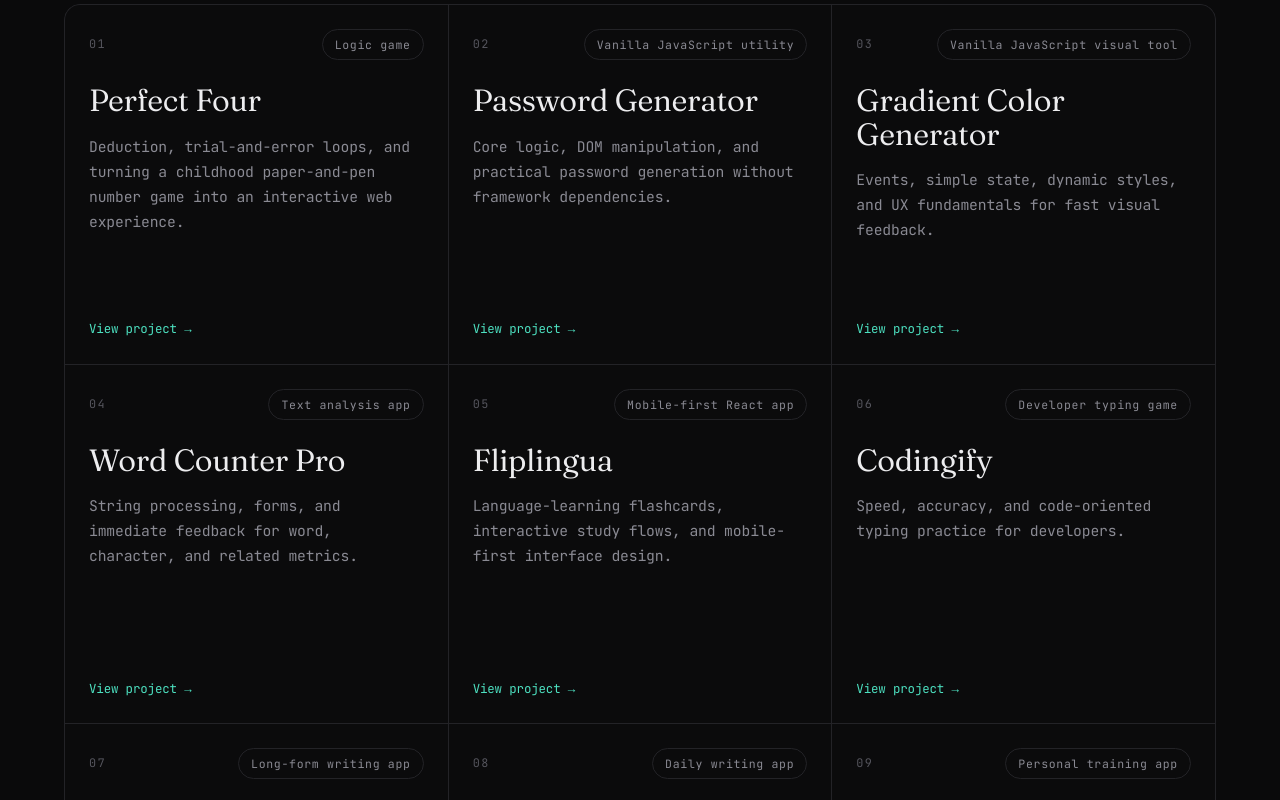
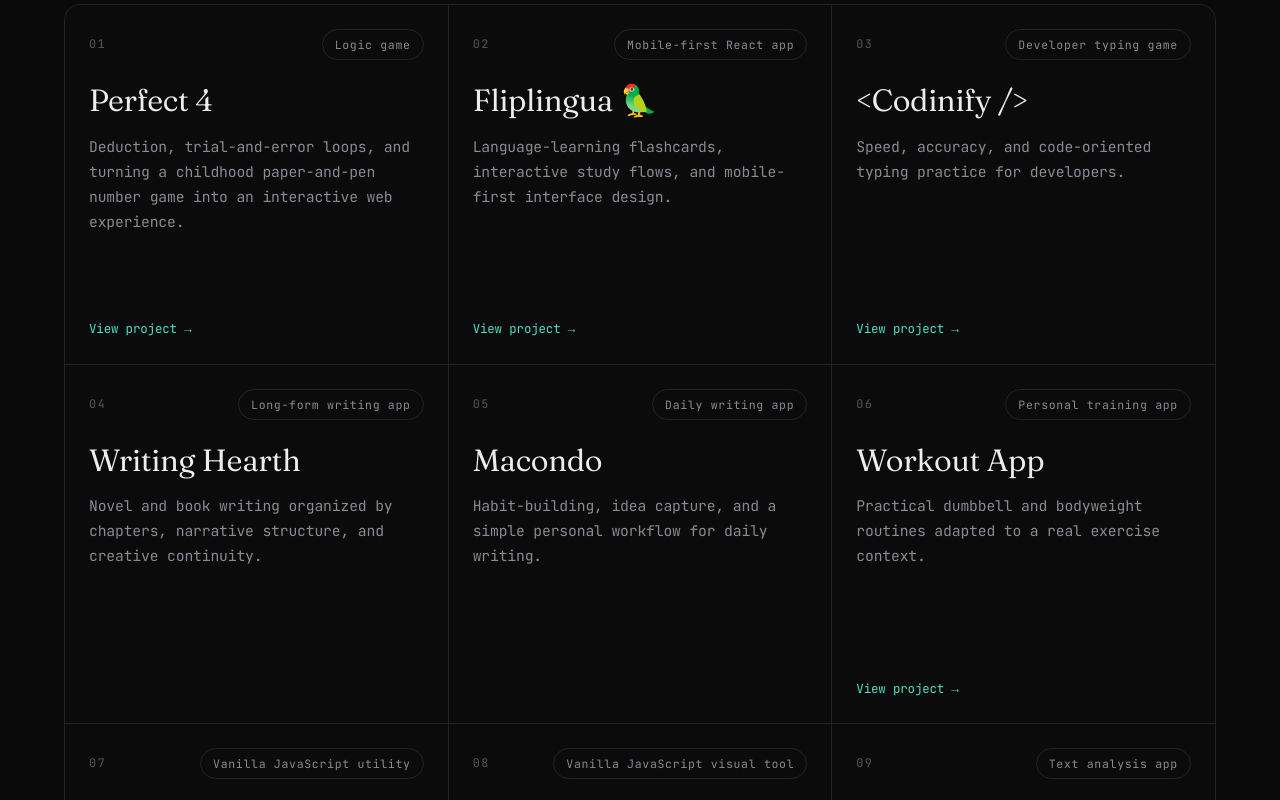
Before and after one commit to Pilag6/pila.dev, a React (Vite) app: page / in a window 1280 px wide. Shown: the part 4800-5600 px from the top of the page. Built offline with nearby package versions, Linux system fonts and the light colour scheme.

Commit message:
fix: Update jsconfig paths for better module resolution; refactor siteData structure for improved readability and consistency

```diff
--- a/jsconfig.json
+++ b/jsconfig.json
@@ -1,8 +1,7 @@
 {
     "compilerOptions": {
-        "baseUrl": "./",
         "paths": {
-            "@*": ["src/*"]
+            "@*": ["./src/*"]
         }
     }
 }
--- a/src/redesign/siteData.js
+++ b/src/redesign/siteData.js
@@ -17,7 +17,7 @@ export const profile = {
   linkedin: "https://www.linkedin.com/in/pila-gonzalez",
   linkedinLabel: "in/pila-gonzalez",
   // brands worth name-dropping, most recognisable first
-    previously: ["Skyscanner", "Konvo GmbH", "Cileria GmbH"],
+  previously: ["Skyscanner", "Konvo GmbH", "Cileria GmbH"]
 };
 
 export const capabilities = [
@@ -25,93 +25,119 @@ export const capabilities = [
     id: "architecture",
     title: "Frontend Architecture",
     body: "Taking products from concept to production with structures that stay flexible as they scale.",
-        items: ["Vue", "Nuxt", "React", "Next.js", "TypeScript", "Migrations"],
+    items: ["Vue", "Nuxt", "React", "Next.js", "TypeScript", "Migrations"]
   },
   {
     id: "design-systems",
     title: "Design Systems",
     body: "Company-wide systems of reusable components and consistent UI standards teams build on for years.",
-        items: ["Design tokens", "Component APIs", "Tailwind CSS", "Figma", "Theming"],
+    items: [
+      "Design tokens",
+      "Component APIs",
+      "Tailwind CSS",
+      "Figma",
+      "Theming"
+    ]
   },
   {
     id: "performance",
     title: "Performance",
     body: "Measurable speed wins · 25–30% load-time reductions through lean, deliberate frontend work.",
-        items: ["Core Web Vitals", "Bundle analysis", "Code-splitting", "Vite", "Profiling"],
+    items: [
+      "Core Web Vitals",
+      "Bundle analysis",
+      "Code-splitting",
+      "Vite",
+      "Profiling"
+    ]
   },
   {
     id: "fullstack",
     title: "Full-Stack Range",
     body: "Comfortable across the stack when the product needs it · APIs, data and delivery, not just the view.",
-        items: ["Node.js", "PostgreSQL", "REST", "gRPC", "Vercel", "Cloudflare"],
+    items: ["Node.js", "PostgreSQL", "REST", "gRPC", "Vercel", "Cloudflare"]
   },
   {
     id: "ux",
     title: "Product & UX",
     body: "Design background and user research that turn ambiguous ideas into user-focused, shippable products.",
-        items: ["Prototyping", "User research", "Figma", "Accessibility", "Microinteractions"],
+    items: [
+      "Prototyping",
+      "User research",
+      "Figma",
+      "Accessibility",
+      "Microinteractions"
+    ]
   },
   {
     id: "ai",
     title: "AI Integration",
     body: "Bringing LLMs into real products · retrieval, embeddings and assistants that actually help users.",
-        items: ["RAG systems", "Embeddings", "LLM integration", "Vector search"],
-    },
+    items: ["RAG systems", "Embeddings", "LLM integration", "Vector search"]
+  }
 ];
 
 export const sideProjects = [
   {
-        title: "Perfect Four",
+    title: "Perfect 4",
     type: "Logic game",
     url: "https://perfect-4.netlify.app/",
-        focus: "Deduction, trial-and-error loops, and turning a childhood paper-and-pen number game into an interactive web experience.",
+    focus:
+      "Deduction, trial-and-error loops, and turning a childhood paper-and-pen number game into an interactive web experience."
+  },
+  {
+    title: "Fliplingua 🦜",
+    type: "Mobile-first React app",
+    url: "https://fliplingua.com/",
+    focus:
+      "Language-learning flashcards, interactive study flows, and mobile-first interface design."
+  },
+  {
+    title: "<Codinify />",
+    type: "Developer typing game",
+    url: "https://codinify.vercel.app/",
+    focus: "Speed, accuracy, and code-oriented typing practice for developers."
+  },
+  {
+    title: "Writing Hearth",
+    type: "Long-form writing app",
+    focus:
+      "Novel and book writing organized by chapters, narrative structure, and creative continuity."
+  },
+  {
+    title: "Macondo",
+    type: "Daily writing app",
+    focus:
+      "Habit-building, idea capture, and a simple personal workflow for daily writing."
+  },
+  {
+    title: "Workout App",
+    type: "Personal training app",
+    url: "https://pila-workout.vercel.app/",
+    focus:
+      "Practical dumbbell and bodyweight routines adapted to a real exercise context."
   },
   {
     title: "Password Generator",
     type: "Vanilla JavaScript utility",
     url: "https://the-projects-js.netlify.app/03-passgen/",
-        focus: "Core logic, DOM manipulation, and practical password generation without framework dependencies.",
+    focus:
+      "Core logic, DOM manipulation, and practical password generation without framework dependencies."
   },
   {
     title: "Gradient Color Generator",
     type: "Vanilla JavaScript visual tool",
     url: "https://the-projects-js.netlify.app/04-gradientgen/",
-        focus: "Events, simple state, dynamic styles, and UX fundamentals for fast visual feedback.",
+    focus:
+      "Events, simple state, dynamic styles, and UX fundamentals for fast visual feedback."
   },
   {
     title: "Word Counter Pro",
     type: "Text analysis app",
     url: "https://the-projects-js.netlify.app/08-wordscounter/",
-        focus: "String processing, forms, and immediate feedback for word, character, and related metrics.",
-    },
-    {
-        title: "Fliplingua",
-        type: "Mobile-first React app",
-        url: "https://fliplingua.com/",
-        focus: "Language-learning flashcards, interactive study flows, and mobile-first interface design.",
-    },
-    {
-        title: "Codingify",
-        type: "Developer typing game",
-        url: "https://codinify.vercel.app/",
-        focus: "Speed, accuracy, and code-oriented typing practice for developers.",
-    },
-    {
-        title: "Writing Hearth",
-        type: "Long-form writing app",
-        focus: "Novel and book writing organized by chapters, narrative structure, and creative continuity.",
-    },
-    {
-        title: "Macondo",
-        type: "Daily writing app",
-        focus: "Habit-building, idea capture, and a simple personal workflow for daily writing.",
-    },
-    {
-        title: "Workout App",
-        type: "Personal training app",
-        url: "https://pila-workout.vercel.app/",
-        focus: "Practical dumbbell and bodyweight routines adapted to a real exercise context.",
-    },
+    focus:
+      "String processing, forms, and immediate feedback for word, character, and related metrics."
+  }
 ];
 
 /* Tech stack · ids map to icons in components/Stack.jsx, colors are brand hues.
@@ -134,7 +160,7 @@ export const stack = [
   { id: "vite", label: "Vite", color: "#b07cff" },
   { id: "three", label: "Three.js", color: "#e8e8ea" },
   { id: "docker", label: "Docker", color: "#2496ed" },
-    { id: "figma", label: "Figma", color: "#f24e1e" },
+  { id: "figma", label: "Figma", color: "#f24e1e" }
 ];
 
 export const journey = [
@@ -142,38 +168,38 @@ export const journey = [
     year: "2025 – 2026",
     role: "Frontend Software Engineer",
     org: "Konvo GmbH · Berlin",
-        note: "Contributed to the platform's frontend rebuild from scratch in Vue + TypeScript, and helped build a company-wide design system of reusable components. Shipped a complex, business-critical feature with zero production regressions.",
+    note: "Contributed to the platform's frontend rebuild from scratch in Vue + TypeScript, and helped build a company-wide design system of reusable components. Shipped a complex, business-critical feature with zero production regressions."
   },
   {
     year: "2024 – 2025",
     role: "Full-Stack Developer",
     org: "Cileria GmbH · Berlin",
-        note: "Built and optimised scalable apps in TypeScript, React and Node.js · cutting load times by ~25%, and turned client requirements into clear, user-friendly prototypes.",
+    note: "Built and optimised scalable apps in TypeScript, React and Node.js · cutting load times by ~25%, and turned client requirements into clear, user-friendly prototypes."
   },
   {
     year: "2023 – 2024",
     role: "Full-Stack Developer",
     org: "DCI Digital Career Institute · Berlin",
-        note: "Mentored and taught full-stack development through interactive, multimedia-driven sessions · tailoring support to help students overcome real obstacles.",
+    note: "Mentored and taught full-stack development through interactive, multimedia-driven sessions · tailoring support to help students overcome real obstacles."
   },
   {
     year: "2020 – 2023",
     role: "Full-Stack Developer & Product Designer",
     org: "Cripto Ecosystem · LATAM",
-        note: "Owned product design and full development of the platform · from sketching and prototyping to user research, and cut turnaround time by 20%.",
+    note: "Owned product design and full development of the platform · from sketching and prototyping to user research, and cut turnaround time by 20%."
   },
   {
     year: "2018 – 2019",
     role: "Frontend Developer",
     org: "Skyscanner · United Kingdom",
-        note: "Reduced front-end load times by ~30% through efficient code and resource management, working closely with design and backend for seamless UI integration.",
+    note: "Reduced front-end load times by ~30% through efficient code and resource management, working closely with design and backend for seamless UI integration."
   },
   {
     year: "2012 – 2018",
     role: "Web Developer",
     org: "Freelance & studios",
-        note: "The years that built the craft · shipping web products across stacks and clients in Latin America and Europe before specialising in frontend.",
-    },
+    note: "The years that built the craft · shipping web products across stacks and clients in Latin America and Europe before specialising in frontend."
+  }
 ];
 
 export const testimonials = [
@@ -181,18 +207,18 @@ export const testimonials = [
     quote:
       "An exceptional full-stack developer — React, Next.js, Node — with a gift for intuitive, fluid web experiences. His technical and human skills make him invaluable to any team.",
     name: "Jenny Tejedor",
-        org: "Growth Marketing · Web3",
+    org: "Growth Marketing · Web3"
   },
   {
     quote:
       "Built our website from scratch in weeks with outstanding professionalism — design, branding, and delivery above expectations, with a client-first mindset throughout.",
     name: "Matias Canil",
-        org: "River Plate Berlin Fan Club",
-    },
+    org: "River Plate Berlin Fan Club"
+  }
 ];
 
 export const proofMetrics = [
   { value: 50, suffix: "+", label: "Projects involved" },
   { value: 25, suffix: "%", label: "Perf gain · Cileria" },
-    { value: 20, suffix: "%", label: "Faster turnaround · Cripto" },
+  { value: 20, suffix: "%", label: "Faster turnaround · Cripto" }
 ];
```
Lines whose indentation alone changed are shown as unchanged.
